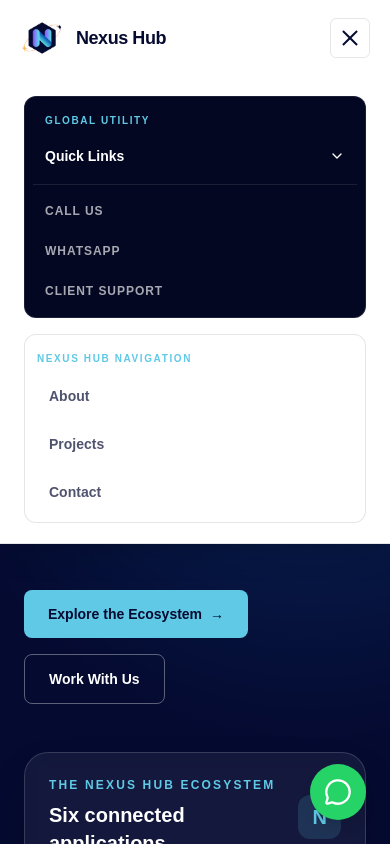
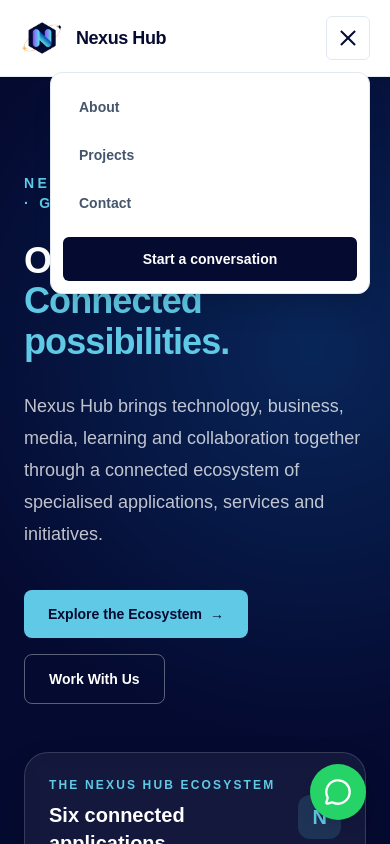
Before and after one commit to hlestakovjames/nexushub-frontend, a Next.js app: page / in a window 390 px wide. Both pictures are taken after a click on the button "Open navigation menu". Shown: the top 844 px of the page. Built offline with nearby package versions, Linux system fonts and the light colour scheme.

Commit message:
refactor: simplify accessible mobile corporate navigation

```diff
--- a/components/navigation/MobileGlobalNav.tsx
+++ b/components/navigation/MobileGlobalNav.tsx
@@ -6,15 +6,9 @@ import { useState } from 'react';
 
 import type { ContextNavigationItem } from '@/config/navigation/context-navigation';
 
-type QuickLink = {
-  label: string;
-  href: string;
-};
-
 type MobileGlobalNavProps = {
   contextLabel: string;
   contextItems: ContextNavigationItem[];
-  quickLinks?: QuickLink[];
 };
 
 function isActivePath(pathname: string, href: string) {
@@ -26,161 +20,71 @@ function isActivePath(pathname: string, href: string) {
 export default function MobileGlobalNav({
   contextLabel,
   contextItems,
-  quickLinks = [],
 }: MobileGlobalNavProps) {
   const pathname = usePathname();
   const [isOpen, setIsOpen] = useState(false);
-  const [isQuickLinksOpen, setIsQuickLinksOpen] = useState(false);
 
-  const closeMenu = () => {
-    setIsOpen(false);
-    setIsQuickLinksOpen(false);
-  };
+  const closeMenu = () => setIsOpen(false);
 
   return (
-    <>
+    <div className="relative">
       <button
         type="button"
         onClick={() => setIsOpen((open) => !open)}
         aria-label={isOpen ? 'Close navigation menu' : 'Open navigation menu'}
         aria-expanded={isOpen}
-        className="flex h-10 w-10 items-center justify-center rounded-md border border-[#050A30]/10 text-[#050A30] transition hover:bg-[#050A30]/5"
+        aria-controls="mobile-corporate-navigation"
+        className="flex h-11 w-11 items-center justify-center rounded-md border border-slate-200 text-[#050A30] transition hover:bg-slate-50 focus-visible:outline-none focus-visible:ring-2 focus-visible:ring-[#1266B6] focus-visible:ring-offset-2"
       >
         <span className="sr-only">
           {isOpen ? 'Close navigation menu' : 'Open navigation menu'}
         </span>
-
-        <span className="flex flex-col gap-1.5">
-          <span
-            className={`block h-0.5 w-5 bg-current transition ${
-              isOpen ? 'translate-y-2 rotate-45' : ''
-            }`}
-          />
-          <span
-            className={`block h-0.5 w-5 bg-current transition ${
-              isOpen ? 'opacity-0' : ''
-            }`}
-          />
-          <span
-            className={`block h-0.5 w-5 bg-current transition ${
-              isOpen ? '-translate-y-2 -rotate-45' : ''
-            }`}
-          />
+        <span className="flex flex-col gap-1.5" aria-hidden="true">
+          <span className={`block h-0.5 w-5 bg-current transition ${isOpen ? 'translate-y-2 rotate-45' : ''}`} />
+          <span className={`block h-0.5 w-5 bg-current transition ${isOpen ? 'opacity-0' : ''}`} />
+          <span className={`block h-0.5 w-5 bg-current transition ${isOpen ? '-translate-y-2 -rotate-45' : ''}`} />
         </span>
       </button>
 
       {isOpen && (
-        <div className="absolute left-0 right-0 top-full max-h-[calc(100dvh-4rem)] overflow-y-auto border-b border-[#050A30]/10 bg-white text-[#050A30] shadow-xl md:hidden">
-          <nav
-            aria-label="Mobile navigation"
-            className="mx-auto max-w-7xl px-6 py-5"
+        <div
+          id="mobile-corporate-navigation"
+          className="absolute right-0 top-[calc(100%+0.75rem)] z-50 w-[min(20rem,calc(100vw-2.5rem))] rounded-xl border border-slate-200 bg-white p-3 text-[#050A30] shadow-xl"
         >
-            {/* GLOBAL UTILITY */}
-            <div className="rounded-xl border border-white/10 bg-[#030721] p-2">
-              <p className="px-3 py-2 text-[10px] font-bold uppercase tracking-[0.16em] text-[#5FC9E6]">
-                Global Utility
-              </p>
-
-              <button
-                type="button"
-                onClick={() => setIsQuickLinksOpen((open) => !open)}
-                aria-expanded={isQuickLinksOpen}
-                className="flex w-full items-center justify-between rounded-md px-3 py-2.5 text-sm font-semibold text-white transition hover:bg-white/5"
-              >
-                <span>Quick Links</span>
-
-                <svg
-                  width="16"
-                  height="16"
-                  viewBox="0 0 20 20"
-                  fill="none"
-                  aria-hidden="true"
-                  className={`transition-transform ${
-                    isQuickLinksOpen ? 'rotate-180' : ''
-                  }`}
-                >
-                  <path
-                    d="M5 7.5L10 12.5L15 7.5"
-                    stroke="currentColor"
-                    strokeWidth="1.7"
-                    strokeLinecap="round"
-                    strokeLinejoin="round"
-                  />
-                </svg>
-              </button>
-
-              {isQuickLinksOpen && (
-                <div className="ml-2 border-l border-white/10 pl-2">
-                  {quickLinks.map((item) => (
-                    <Link
-                      key={item.href}
-                      href={item.href}
-                      onClick={closeMenu}
-                      className="block rounded-md px-3 py-2.5 text-sm text-white/65 transition hover:bg-white/5 hover:text-white"
-                    >
-                      {item.label}
-                    </Link>
-                  ))}
-                </div>
-              )}
-
-              <div className="mt-2 grid grid-cols-1 gap-1 border-t border-white/10 pt-2 sm:grid-cols-3">
-                <Link
-                  href="/contact?channel=call"
-                  onClick={closeMenu}
-                  className="rounded-md px-3 py-2.5 text-xs font-semibold uppercase tracking-[0.08em] text-white/65 transition hover:bg-white/5 hover:text-white"
-                >
-                  Call Us
-                </Link>
-
-                <Link
-                  href="/contact?channel=whatsapp"
-                  onClick={closeMenu}
-                  className="rounded-md px-3 py-2.5 text-xs font-semibold uppercase tracking-[0.08em] text-white/65 transition hover:bg-white/5 hover:text-white"
-                >
-                  WhatsApp
-                </Link>
-
-                <Link
-                  href="/contact?channel=support"
-                  onClick={closeMenu}
-                  className="rounded-md px-3 py-2.5 text-xs font-semibold uppercase tracking-[0.08em] text-white/65 transition hover:bg-white/5 hover:text-white"
-                >
-                  Client Support
-                </Link>
-              </div>
-            </div>
-
-            {/* CONTEXT NAVIGATION */}
-            <div className="mt-4 rounded-xl border border-[#050A30]/10 bg-white p-2 text-[#050A30]">
-              <p className="px-1 py-2 text-[10px] font-bold uppercase tracking-[0.16em] text-[#5FC9E6]">
-                {contextLabel} Navigation
-              </p>
-
-              <div className="space-y-1">
+          <nav aria-label={`${contextLabel} navigation`}>
+            <ul className="space-y-1">
               {contextItems.map((item) => {
                 const active = isActivePath(pathname, item.href);
 
                 return (
+                  <li key={item.href}>
                     <Link
-                      key={item.href}
                       href={item.href}
                       onClick={closeMenu}
-                      className={`block rounded-md px-4 py-3 text-sm font-semibold transition ${
+                      aria-current={active ? 'page' : undefined}
+                      className={`block rounded-lg px-4 py-3 text-sm font-semibold transition focus-visible:outline-none focus-visible:ring-2 focus-visible:ring-[#1266B6] ${
                         active
-                          ? 'bg-[#050A30]/5 text-[#050A30]'
-                          : 'text-[#050A30]/70 hover:bg-[#050A30]/5 hover:text-[#050A30]'
+                          ? 'bg-slate-100 text-[#050A30]'
+                          : 'text-slate-600 hover:bg-slate-50 hover:text-[#050A30]'
                       }`}
                     >
                       {item.label}
                     </Link>
+                  </li>
                 );
               })}
-              </div>
-            </div>
+            </ul>
           </nav>
+
+          <Link
+            href="/contact"
+            onClick={closeMenu}
+            className="mt-3 flex min-h-11 items-center justify-center rounded-md bg-[#050A30] px-4 text-sm font-semibold text-white transition hover:bg-[#1266B6]"
+          >
+            Start a conversation
+          </Link>
         </div>
       )}
-    </>
+    </div>
   );
 }
```
Lines whose indentation alone changed are shown as unchanged.
